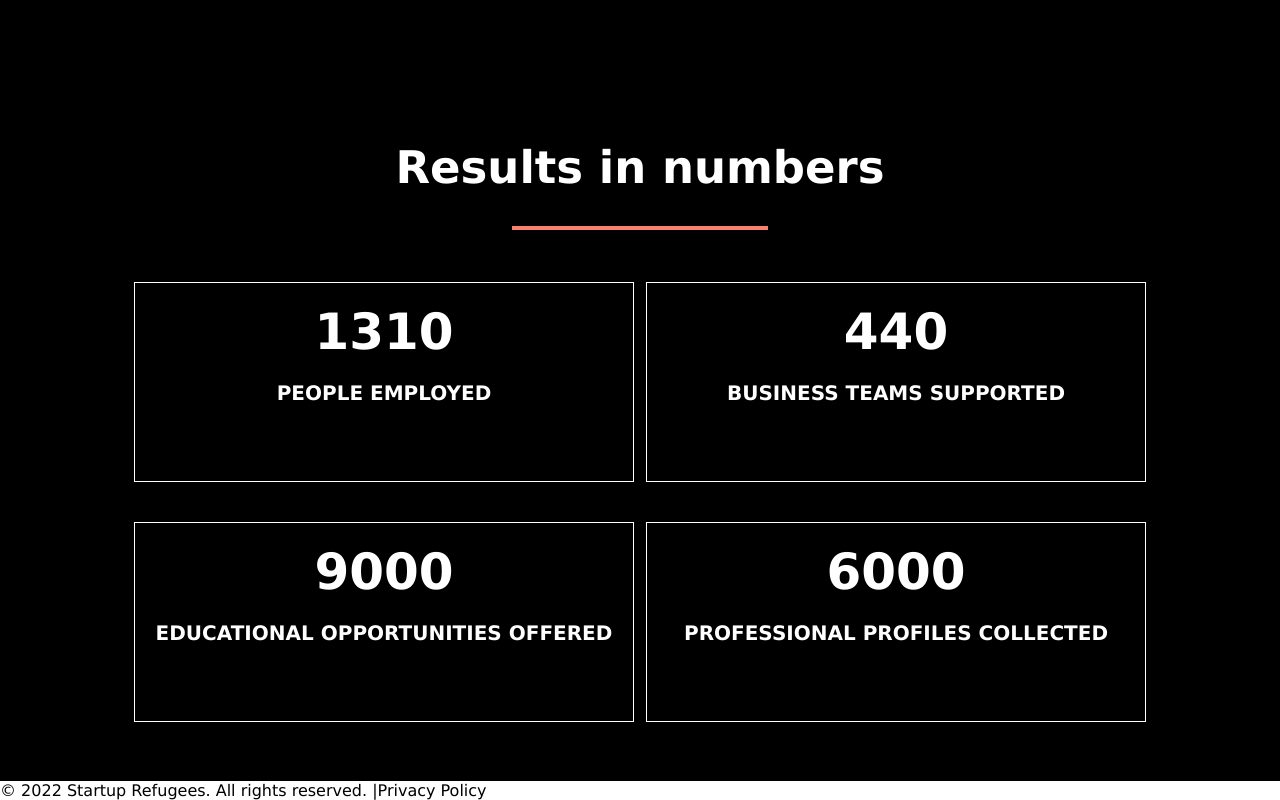
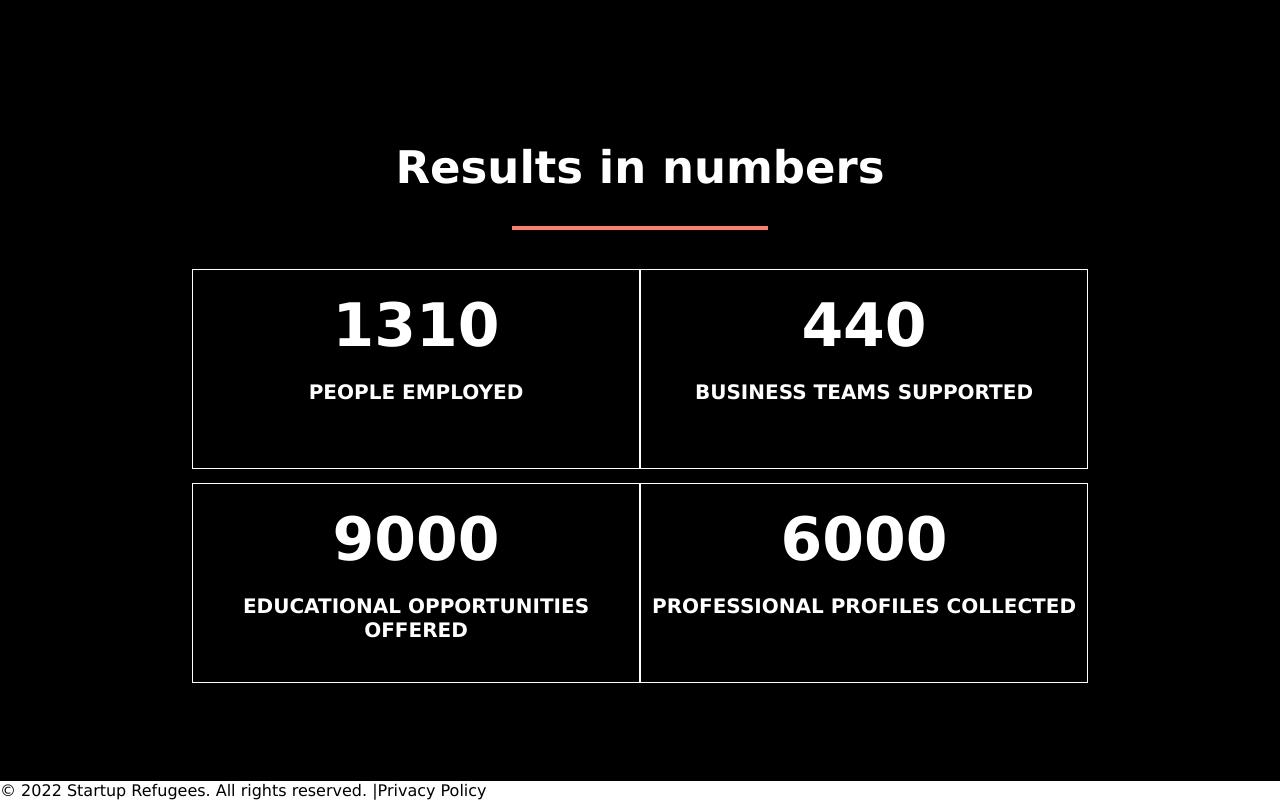
Before and after one commit to Omar-Al-Azzawi/Startup-Refugees-clone, a plain HTML site: page index.html in a window 1280 px wide. Shown: the part 819-1619 px from the top of the page. Drawn offline with Linux system fonts and the light colour scheme.

Commit message:
add more style

```diff
--- a/style/index.css
+++ b/style/index.css
@@ -138,12 +138,12 @@ body {
 }
 
 .section_one {
-    width: 80%;
+    width: 70%;
     margin: 0 auto;
 }
 
 .section_two {
-    width: 80%;
+    width: 70%;
     margin: 0 auto;
 }
 
@@ -158,13 +158,13 @@ body {
 .results_content {
     border: 1px solid #fff;
     text-align: center;
-    width: 500px;
+    width: 490px;
     height: 200px;
-    margin: 20px auto;
+    margin: 7px auto;
 }
 
 .results_content h1 {
-    font-size: 50px;
+    font-size: 60px;
     margin-top: 20px;
 
 }
```
